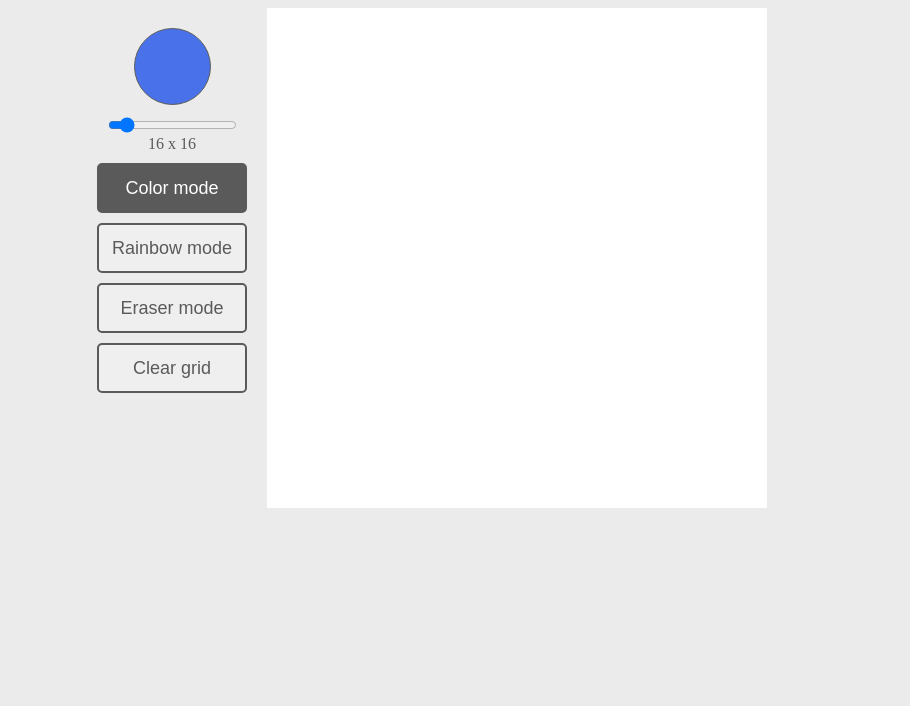
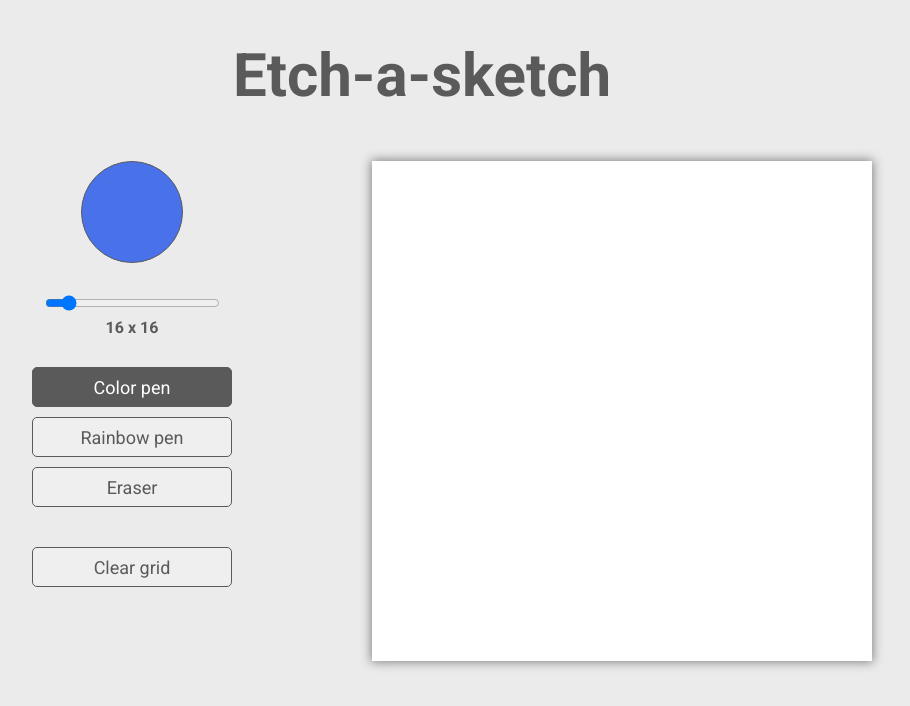
Before and after one commit to ctalbot4/etch-a-sketch, a plain HTML site: page index.html in a window 1280 px wide. Shown: the whole page, without its empty margins (218-1128 px from the left). Drawn offline with Linux system fonts and the light colour scheme.

Commit message:
Finish styling and add header

```diff
--- a/index.html
+++ b/index.html
@@ -8,6 +8,10 @@
     <link rel="stylesheet" href="style.css"></link>
 </head>
 <body>
+<div class="header">
+    <h1>Etch-a-sketch</h1>
+</div>
+<div class="container">
     <div class="grid-container">
 
     </div>
@@ -19,19 +23,20 @@
         <div class="slider-value">16 x 16</div>
         <div class="mode-container">
             <div class="color-mode">
-            <button class="color-button selected">Color mode</button>
+                <button class="color-button selected">Color pen</button>
             </div>
             <div class="rainbow-mode">
-            <button class="rainbow-button">Rainbow mode</button>
+                <button class="rainbow-button">Rainbow pen</button>
             </div>
             <div class="eraser-mode">
-            <button class="eraser-button">Eraser mode</button>
+                <button class="eraser-button">Eraser</button>
             </div>
         </div>
         <div class="clear-container">
             <button class="clear-button">Clear grid</button>
         </div>
     </div>
+</div>
 <script src="script.js"></script>
 </body>
 </html>
--- a/style.css
+++ b/style.css
@@ -1,9 +1,26 @@
+@import url('https://fonts.googleapis.com/css2?family=Roboto:ital,wght@0,300;0,400;0,500;0,700;1,100;1,300&display=swap');
+
 body {
+    font-family: 'Roboto', sans-serif;
+    background-color: rgb(235, 235, 235);
+    color: rgb(90, 90, 90);
+}
+
+.container {
     display: flex;
     flex-flow: row-reverse wrap;
     justify-content: center;
-    background-color: rgb(235, 235, 235);
-    color: rgb(90, 90, 90);
+    align-items: flex-start;
+    margin-bottom: 20px;
+    padding: 0 40px;
+    column-gap: 80px;
+}
+
+.header {
+    text-align: center;
+    font-size: 30px;
+    margin-top: 40px;
+    margin-bottom: 50px;
 }
 
 .grid-container {
@@ -13,6 +30,8 @@ body {
     flex-flow: column;
     background-color: white;
     flex: 0 0 auto;
+    margin-bottom: 40px;
+    box-shadow: 0px 0px 10px 1px grey;
 }
 
 .row {
@@ -27,25 +46,34 @@ body {
 }
 
 .controls-container {
-    margin: 0 20px;
+    margin: 0 60px;
     display: flex;
     flex-flow: column;
     align-items: center;
-    padding-top: 20px;
+}
+
+.slider {
+    width: 175px;
+}
+
+.slider-value {
+    font-weight: bold;
+    margin-top: 5px;
 }
 
 .color-picker {
     opacity: 0;
+    cursor: pointer;
 }
 
 .color-picker-container, .color-picker {
-    width: 75px;
-    height: 75px;
+    width: 100px;
+    height: 100px;
     border-radius: 100%;
 }
 
 .color-picker-container {
-    margin-bottom: 10px;
+    margin-bottom: 30px;
     border-style: solid;
     border-color: rgb(92, 92, 92);
     border-width: 1px;
@@ -57,19 +85,21 @@ body {
     align-items: center;
     gap: 10px;
     max-width: 200px;
-    margin-top: 10px;
-    margin-bottom: 10px;
+    margin-top: 30px;
+    margin-bottom: 40px;
 }
 
 button {
-    width: 150px;
-    height: 50px;
+    width: 200px;
+    height: 40px;
     font-size: 18px;
     border-style: solid;
+    border-width: 1px;
     border-radius: 5px;
     border-color: rgb(90, 90, 90);
     color: rgb(90, 90, 90);
     cursor: pointer;
+    font-family: inherit;
 }
 
 .selected {
```
Also changed, not shown: 1 other file. Lines whose indentation alone changed are shown as unchanged.
